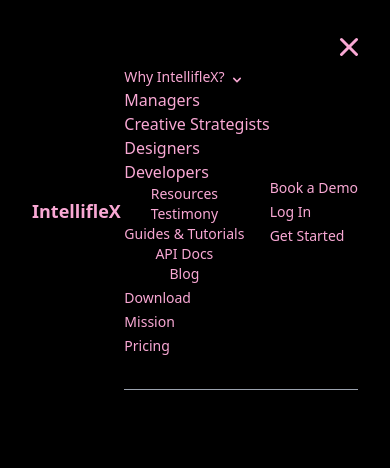
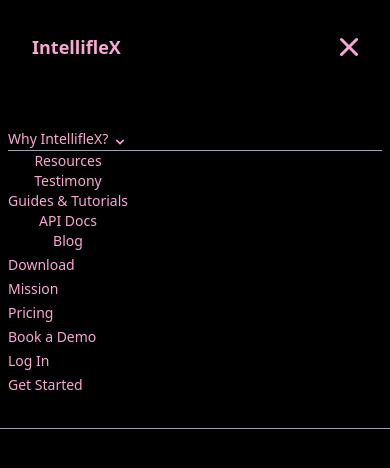
Before and after one commit to blsmxiu47/fantastic-product, a React (Vite) app: page / in a window 390 px wide. Both pictures are taken after a click on the button 346 px from the left and 44 px from the top of the page. Shown: the top 468 px of the page. Built offline with nearby package versions, Linux system fonts and the light colour scheme.

Commit message:
gradual, iterative styling

```diff
--- a/src/components/Header.tsx
+++ b/src/components/Header.tsx
@@ -2,9 +2,16 @@
 import { NavLink } from 'react-router-dom';
 
 const Header = () => {
-    const [navbarOpen, setNavbarOpen] = useState(false);
+    const [mobileNavOpen, setMobileNavOpen] = useState(false);
+    const [whyIntelliflex, setWhyIntelliflex] = useState(false);
+    const [resources, setResources] = useState(false);
+
+    const [rotateChevron, setRotateChevron] = useState(false);
+    const handleRotate = () => setRotateChevron(!rotateChevron);
+    const rotate = rotateChevron ? "rotate(180deg)" : "rotate(0)"
 
     return (
+        <>
             <header className="container mx-auto px-8 py-8">
                 <div className="flex items-center justify-between text-pink-300">
                     <div>
@@ -15,19 +22,21 @@
                                 IntellifleX {/*  logo */}
                             </span>
                         </a>
+                    </div>
+                    <div>
                         <button
-                        className="absolute top-0 right-0 px-8 py-8 md:hidden rounded-lg transition ease transform duration-300 focus:outline-none focus:shadow-outline"
-                        onClick={() => setNavbarOpen((prev) => !prev)}
+                            className="md:hidden rounded-lg transition ease transform duration-300 focus:outline-none focus:shadow-outline"
+                            onClick={() => setMobileNavOpen((prev) => !prev)}
                         >
                             <svg fill="currentColor" viewBox="0 0 16 16" className="w-6 h-6">
                                 <path
-                                className={navbarOpen ? 'hidden' : ''}
+                                    className={mobileNavOpen ? 'hidden' : ''}
                                     fillRule="evenodd"
                                     clipRule="evenodd"
                                     d="M3 5a1 1 0 011-1h12a1 1 0 110 2H4a1 1 0 01-1-1zM3 10a1 1 0 011-1h12a1 1 0 110 2H4a1 1 0 01-1-1zM9 15a1 1 0 011-1h6a1 1 0 110 2h-6a1 1 0 01-1-1z"
                                 ></path>
                                 <path
-                                className={navbarOpen ? '' : 'hidden'}
+                                    className={mobileNavOpen ? '' : 'hidden'}
                                     fillRule="evenodd"
                                     clipRule="evenodd"
                                     d="M4.293 4.293a1 1 0 011.414 0L10 8.586l4.293-4.293a1 1 0 111.414 1.414L11.414 10l4.293 4.293a1 1 0 01-1.414 1.414L10 11.414l-4.293 4.293a1 1 0 01-1.414-1.414L8.586 10 4.293 5.707a1 1 0 010-1.414z"
@@ -35,27 +44,32 @@
                             </svg>
                         </button>
                     </div>
-                <nav className={`${navbarOpen ? '': 'hidden'} flex items-center justify-between border-b border-gray-400 py-8`}>
+                </div>
+            </header>
+            <nav className={`${mobileNavOpen ? '': 'hidden'} flex flex-col justify-between border-b border-gray-400 py-8 px-2`}>
                 <div>
                     <ul>
-                            <li>
-                                <button className="text-sm font-medium text-pink-300 hover:text-pink-400 focus:outline-none focus:ring-4 focus:ring-pink-700">
+                        <li className="border-b border-gray-400">
+                            <button
+                                className="text-sm font-medium text-pink-300 hover:text-pink-400 focus:outline-none focus:ring-4 focus:ring-pink-700"
+                                onClick={() => setWhyIntelliflex((prev) => !prev)}
+                            >
                                 <span>Why IntellifleX?</span>
                                 <svg
                                     fill="currentColor"
                                     viewBox="0 0 20 20"
-                                        className="inline w-4 h-4 mt-1 ml-1 transition-transform duration-200 transform md:-mt-1"
+                                    className="inline w-4 h-4 mt-1 ml-1 active:rotate-90 md:-mt-1"
                                 >
                                     <path
                                         fillRule="evenodd"
                                         d="M5.293 7.293a1 1 0 011.414 0L10 10.586l3.293-3.293a1 1 0 111.414 1.414l-4 4a1 1 0 01-1.414 0l-4-4a1 1 0 010-1.414z"
-                                            clip-rule="evenodd"
+                                        clipRule="evenodd"
                                     />
                                 </svg>
                             </button>
-                                <nav>
+                            <nav className={`${whyIntelliflex ? '': 'hidden'} text-pink-300 pl-2`}>
                                 <ul>
-                                        <li className="menu-item">
+                                    <li className="">
                                         <NavLink to="/why-intelliflex/managers">
                                             Managers
                                         </NavLink>
@@ -82,9 +96,9 @@
                             <button className="text-sm font-medium text-pink-300 hover:text-pink-400 focus:outline-none focus:ring-4 focus:ring-pink-700">
                                 <span>Resources</span>
                                 <div>
-                                        <div className="menu">
+                                    <div className="">
                                         <ul>
-                                                <li className="menu-item">
+                                            <li className="">
                                                 <NavLink to="/resources/testimony">
                                                     Testimony
                                                 </NavLink>
@@ -148,8 +162,7 @@
                     </ul>
                 </div>
             </nav>
-            </div>
-        </header>
+        </>
     )
 }
 
```
Lines whose indentation alone changed are shown as unchanged.
